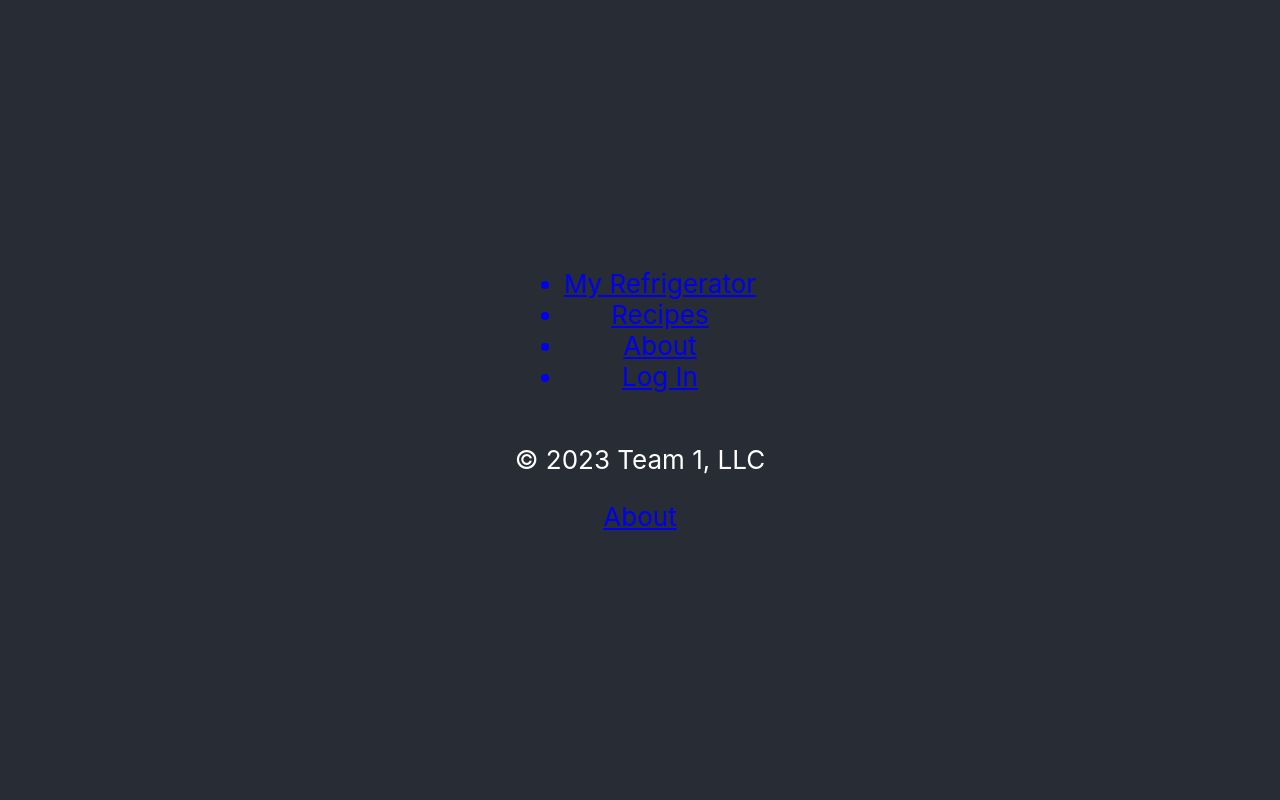
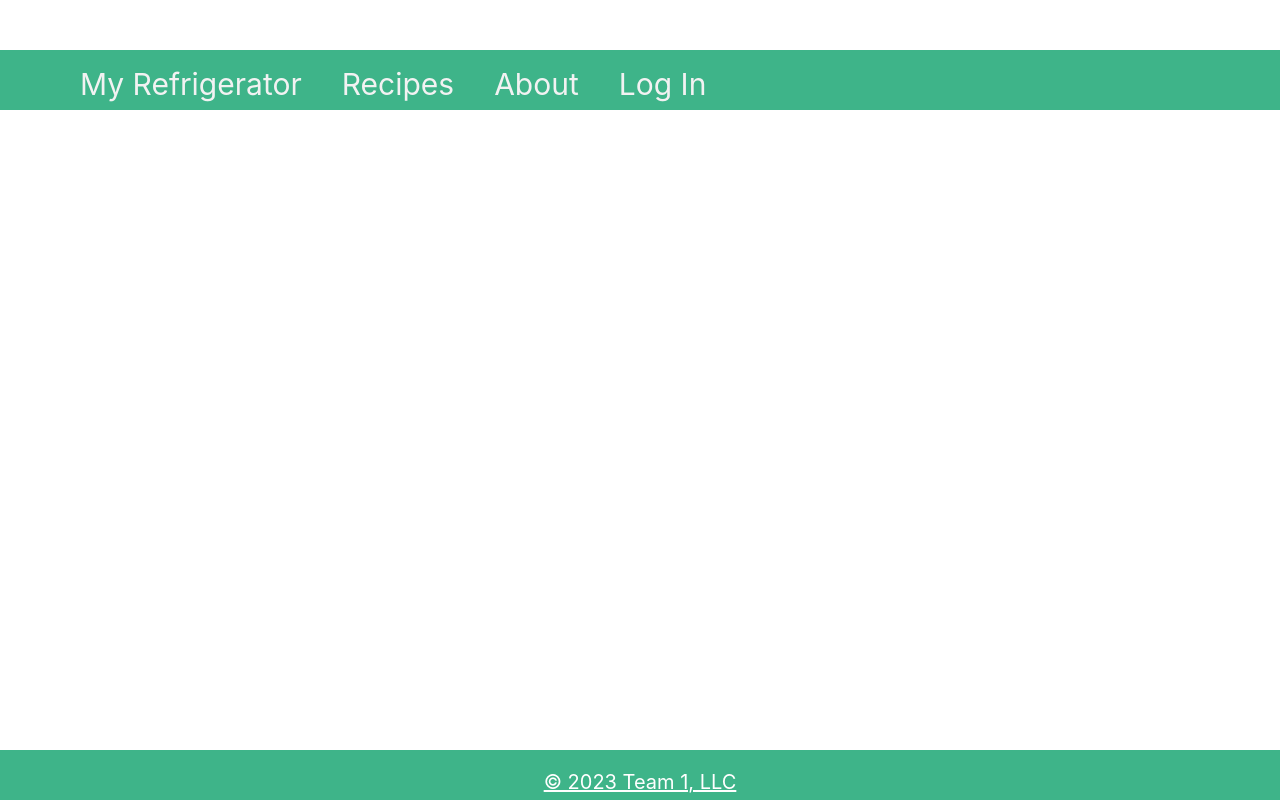
Before and after one commit to amendezga/whatsfordinner, a React (Create React App) app: page / in a window 1280 px wide. Built offline with nearby package versions, Linux system fonts and the light colour scheme.

Commit message:
adds styling to Nav and Footer

```diff
--- a/src/App.css
+++ b/src/App.css
@@ -2,37 +2,69 @@
   text-align: center;
 }
 
-.App-logo {
-  height: 40vmin;
-  pointer-events: none;
+.App-header {
+  background-color: white;
+  min-height: 100vh;
+  display: flex;
+  flex-direction: row;
+  align-items: center;
+  justify-content: center;
 }
 
-@media (prefers-reduced-motion: no-preference) {
-  .App-logo {
-    animation: App-logo-spin infinite 20s linear;
-  }
+nav {
+  background-color: #3EB489;
+  overflow: hidden;
+  width: 100%;
+  height: 60px;
+  position: fixed;
+  top: 50px;
 }
 
-.App-header {
-  background-color: #282c34;
-  min-height: 100vh;
-  display: flex;
-  flex-direction: column;
-  align-items: center;
-  justify-content: center;
-  font-size: calc(10px + 2vmin);
+nav li {
+  float: left;
+  color: #f2f2f2;
+  text-align: center;
+  padding-left: 40px;
+  padding-top: 0px;
+  margin-top: 0px;
+  padding-bottom: 10px;
+  margin-bottom: 0px;
+  list-style: none;
+}
+
+nav li span {
+  font-size: 30px;
+}
+
+nav li:hover {
+  color: black;
+}
+
+nav li span:hover {
+  content: "";
+  width: 100%;
+  height: 100%;
+  background-color: white;
+}
+
+nav li.active {
+  background-color: #ec6d05;
   color: white;
 }
 
-.App-link {
-  color: #61dafb;
+footer {
+  background-color: #3EB489;
+  color: #fff;
+  padding: 0px;
+  text-align: center;
+  text-decoration: underline;
+  width: 100%;
+  height: 50px;
+  position: fixed;
+  bottom: 0;
 }
 
-@keyframes App-logo-spin {
-  from {
-    transform: rotate(0deg);
-  }
-  to {
-    transform: rotate(360deg);
-  }
+footer p {
+  padding-bottom: 10px;
+  font-size: 20px;
 }
```
Also changed, not shown: App.js (added, +15 -0 lines).
